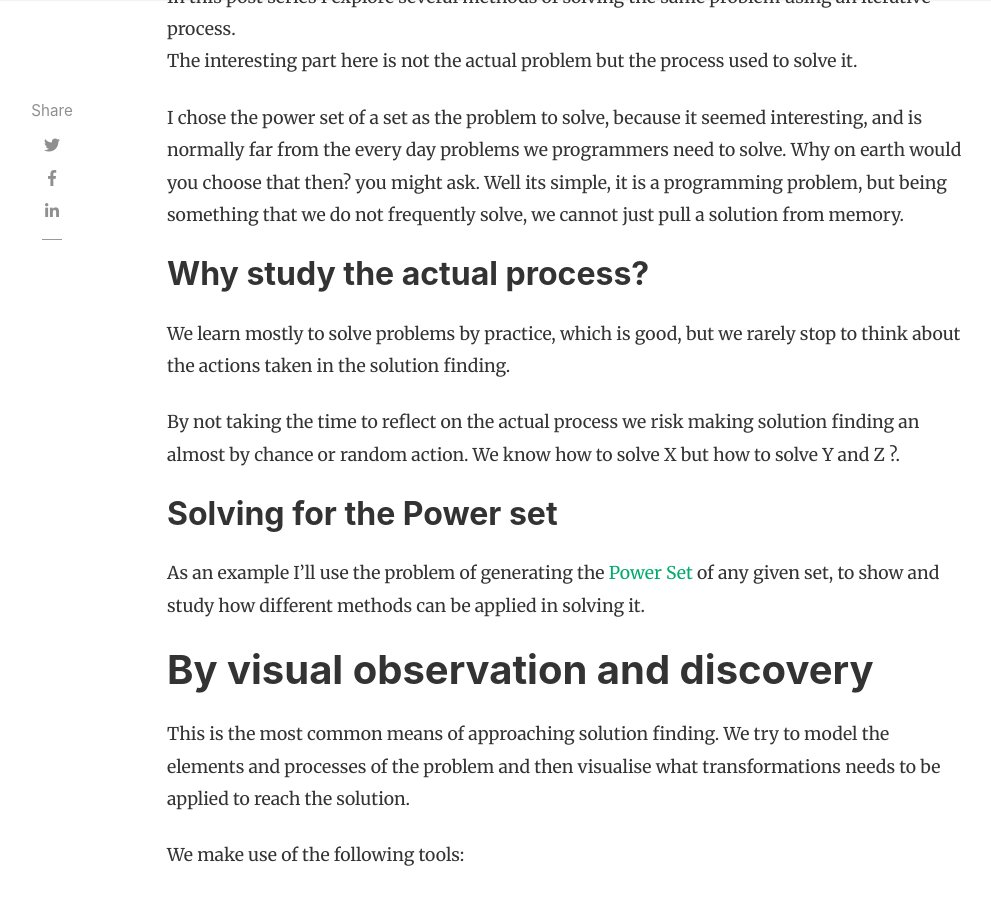
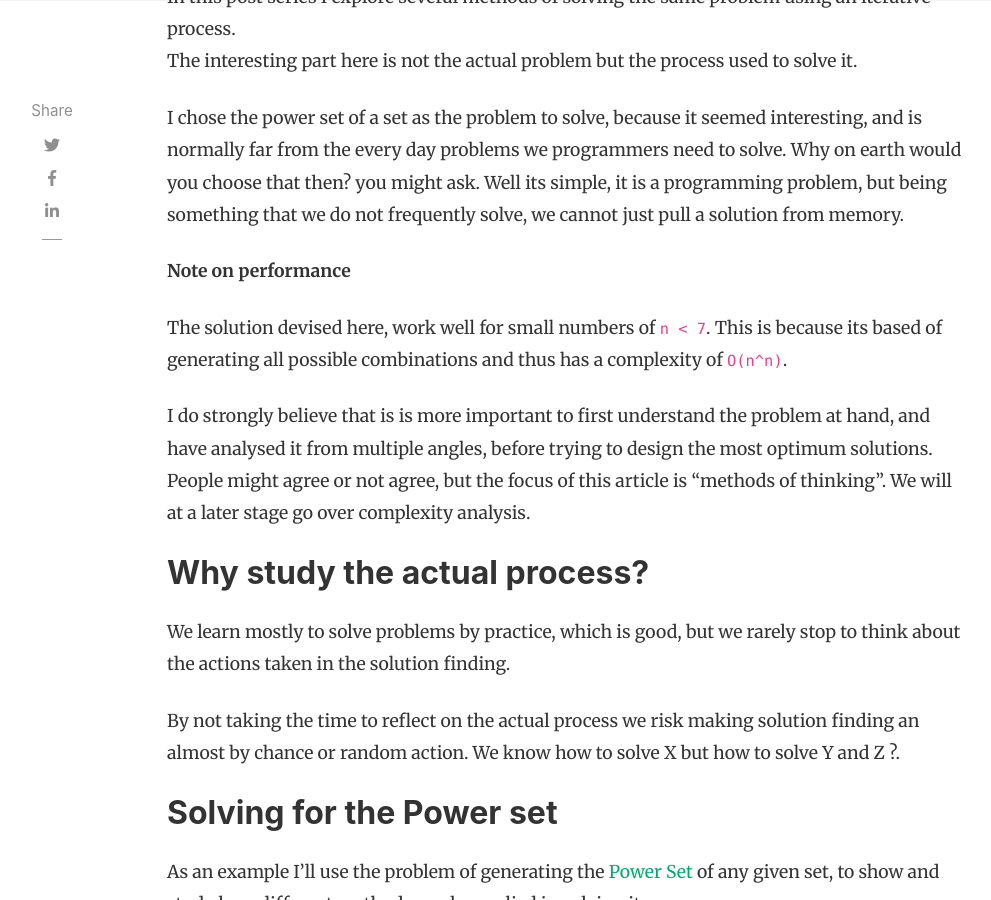
Before and after one commit to gerritjvv/blog, a Jekyll site: the page built from _posts/2019-02-23-methods-of-problem-solving-power-set.md, in a window 1280 px wide and 900 px high, scrolled down 1080 px. Shown: the whole window, without its empty margins (118-1109 px from the left). Built offline with Jekyll 4.4.1, drawn with Linux system fonts in a browser that asks for light colours; nearby versions of some CDN libraries; comment, search, counter and statistics services are not loaded.

Commit message:
update about performance

```diff
--- a/_posts/2019-02-23-methods-of-problem-solving-power-set.md
+++ b/_posts/2019-02-23-methods-of-problem-solving-power-set.md
@@ -16,6 +16,15 @@ The interesting part here is not the actual problem but the process used to solv
 I chose the power set of a set as the problem to solve, because it seemed interesting, and is normally far from the every
 day problems we programmers need to solve. Why on earth would you choose that then? you might ask. Well its simple, it is
 a programming problem, but being something that we do not frequently solve, we cannot just pull a solution from memory.
+
+**Note on performance**
+
+The solution devised here, work well for small numbers of `n < 7`.
+This is because its based of generating all possible combinations and thus has a complexity of `O(n^n)`.
+
+I do strongly believe that is is more important to first understand the problem at hand, and have analysed it
+from multiple angles, before trying to design the most optimum solutions. People might agree or not agree, but the focus
+of this article is "methods of thinking". We will at a later stage go over complexity analysis.
 
 
 ## Why study the actual process?
```
